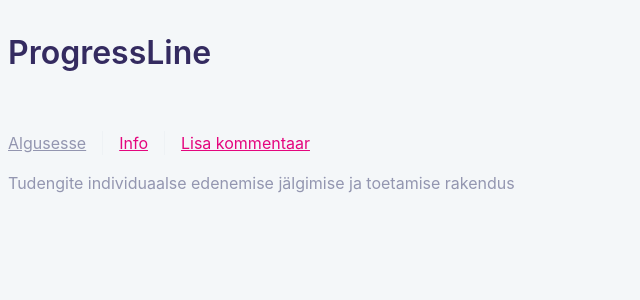
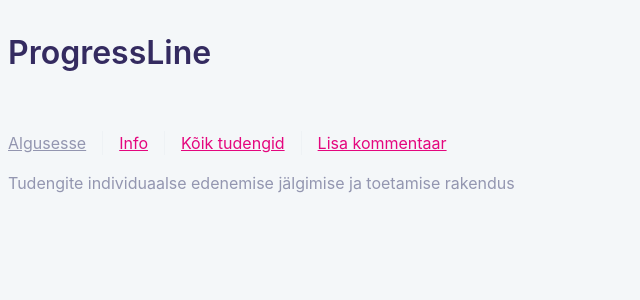
Before and after one commit to olbord/progress-line, a Vue app in the folder frontend/: page / in a window 1280 px wide. Shown: the top 300 px of the page, without its empty margins (0-640 px from the left). Built offline with nearby package versions, Linux system fonts and the light colour scheme.

Commit message:
Updated App.vue to avoid merge conflict: - Used App.vue from master - Added route to Students view

```diff
--- a/frontend/src/App.vue
+++ b/frontend/src/App.vue
@@ -13,6 +13,7 @@ import { RouterLink, RouterView } from 'vue-router'
       <nav>
         <RouterLink to="/">Algusesse</RouterLink>
         <RouterLink to="/about">Info</RouterLink>
+        <RouterLink to="/students">Kõik tudengid</RouterLink>
         <RouterLink to="/comment/students/1">Lisa kommentaar</RouterLink>
       </nav>
     </div>
```
